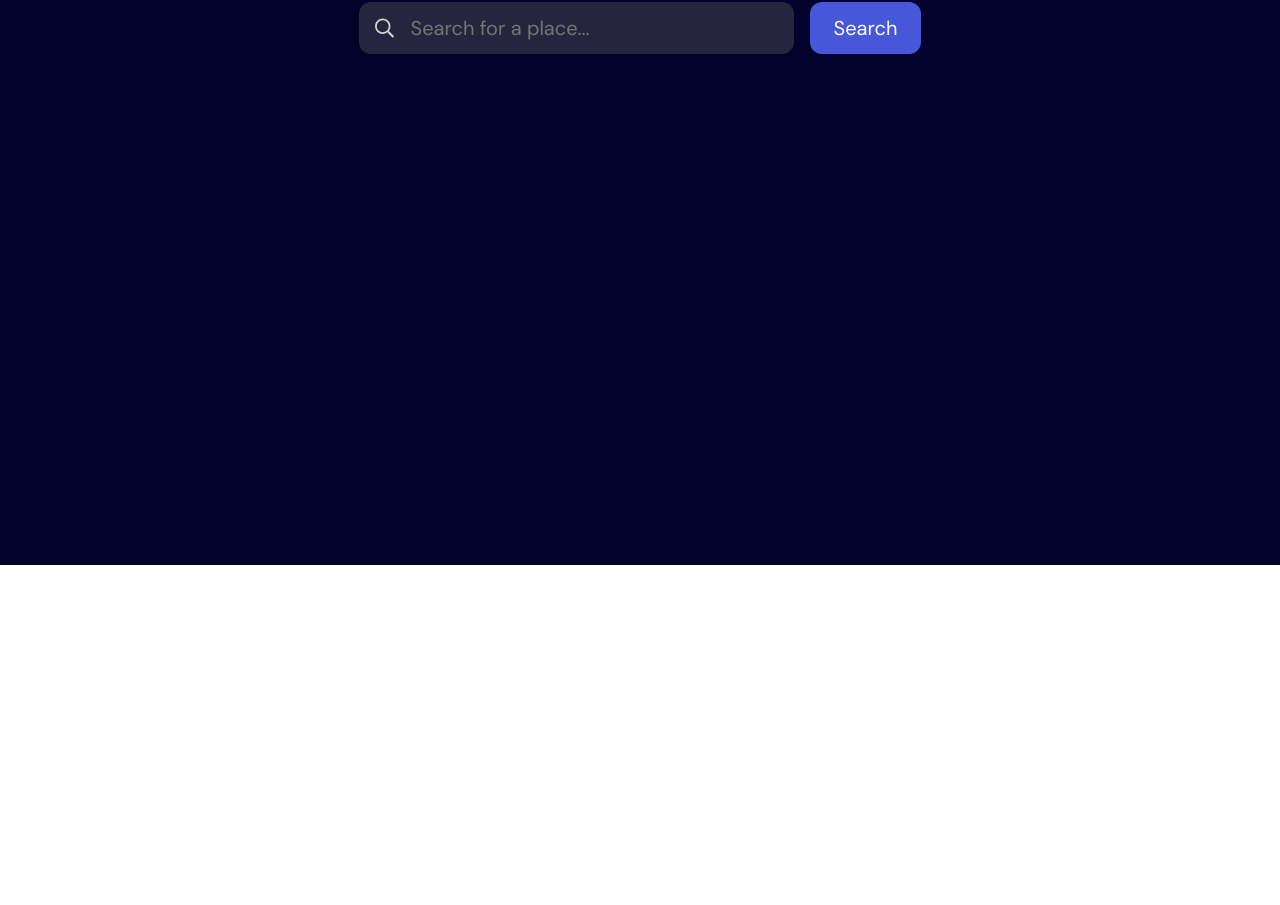
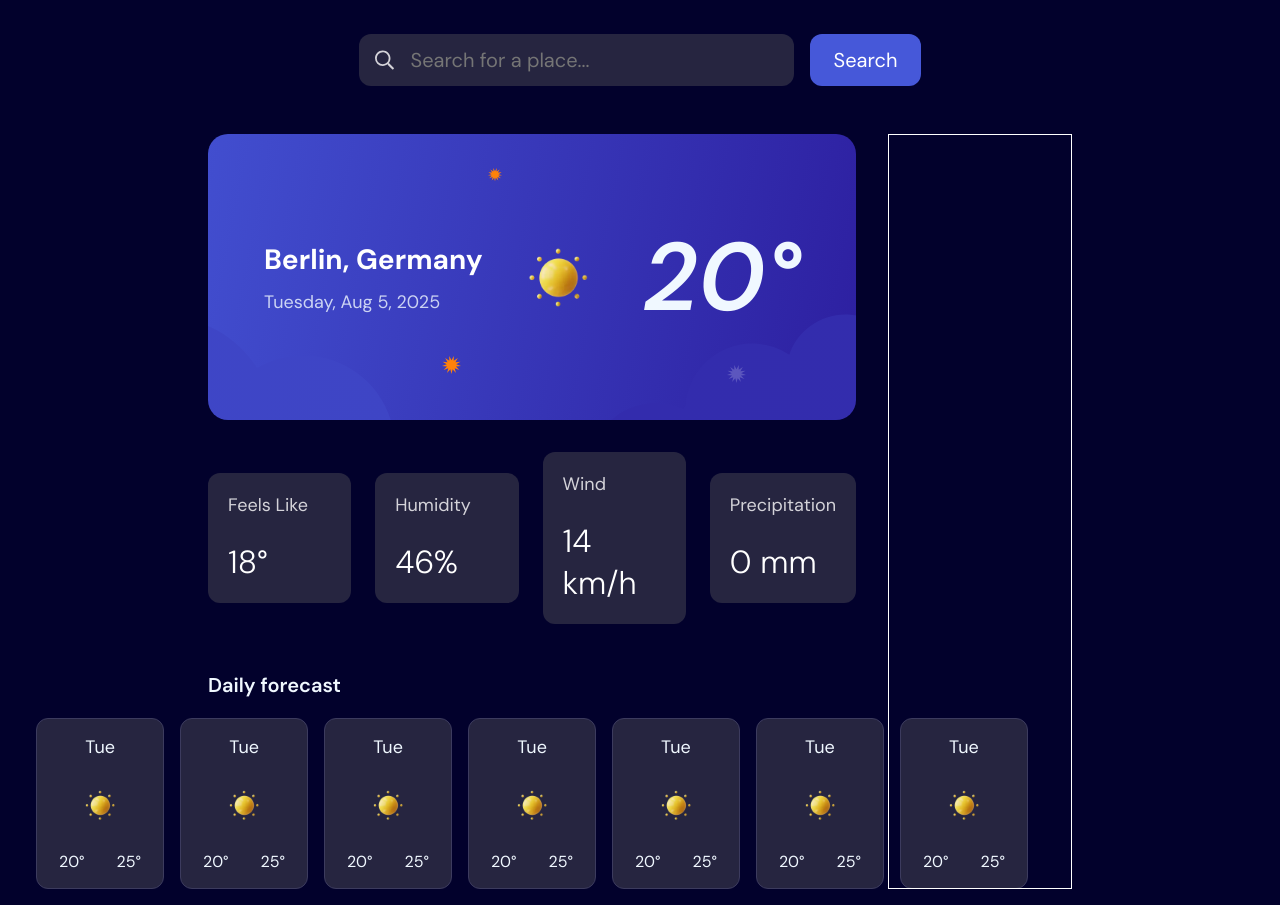
Before and after one commit to MuhammedZeki/WeatherApp, a React (Vite) app: page / in a window 1280 px wide. Shown: the part 235-1140 px from the top of the page. Before the commit the page ends 800 px from the top, so only its background shows below. Built offline with nearby package versions, Linux system fonts and the light colour scheme.

Commit message:
Home Page-left content added

```diff
--- a/src/App.css
+++ b/src/App.css
@@ -4,7 +4,7 @@
   height: 100%;
 }
 .container {
-  width: 90%;
+  width: 75%;
   margin: 0 auto;
   padding: 1rem 0;
   height: 100%;
--- a/src/css/Header/HeaderPage.css
+++ b/src/css/Header/HeaderPage.css
@@ -3,6 +3,7 @@
   align-items: center;
   justify-content: space-between;
   position: relative;
+  padding: 1rem 4rem;
 }
 .menuBar {
   display: flex;
--- a/src/css/home/HomePage.css
+++ b/src/css/home/HomePage.css
@@ -3,3 +3,157 @@
   flex-direction: column;
   align-items: center;
 }
+.main-content {
+  display: flex;
+  gap: 2rem;
+  margin-top: 3rem;
+  width: 90%;
+  height: 100%;
+}
+.left-content {
+  display: flex;
+  flex-direction: column;
+  gap: 3rem;
+  width: 75%;
+  color: aliceblue;
+}
+.weather-info-container {
+  display: flex;
+  flex-direction: column;
+  gap: 2rem;
+}
+.weather-info {
+  background: url("../../assets/images/bg-today-large.svg");
+  background-repeat: no-repeat;
+  background-position: center;
+  background-size: cover;
+  display: flex;
+  height: 286px;
+
+  align-items: center;
+  justify-content: space-between;
+  padding: 0 3.5rem;
+  border-radius: 20px;
+}
+.location-info {
+  display: flex;
+  flex-direction: column;
+  gap: 0.75rem;
+}
+
+.location-info span {
+  color: #fff;
+  font-family: "DM Sans", sans-serif;
+  font-weight: 700;
+  font-size: 1.75rem;
+}
+.location-info p {
+  opacity: 80%;
+  font-family: "DM Sans", sans-serif;
+  font-weight: 400;
+  font-size: 1.125rem;
+}
+.temperature-container {
+  display: flex;
+  align-items: center;
+  justify-content: center;
+  gap: 1.5rem;
+}
+.temperature-container span {
+  font-family: "DM Sans", sans-serif;
+  font-weight: 600;
+  font-style: italic;
+  font-size: 6rem;
+}
+.temperature-container img {
+  width: 120px;
+  height: 120px;
+}
+.weather-details-container {
+  display: flex;
+  align-items: center;
+  gap: 1.5rem;
+}
+.feels-like-container,
+.humidity-like-container,
+.wind-like-container,
+.pre-like-container {
+  background-color: #262540;
+  padding: 1.25rem;
+  display: flex;
+  flex-direction: column;
+  gap: 1.5rem;
+  border-radius: 12px;
+  flex: 1;
+}
+.feels-like-container p,
+.humidity-like-container p,
+.wind-like-container p,
+.pre-like-container p {
+  font-family: "DM Sans", sans-serif;
+  font-weight: 400;
+  font-size: 1.125rem;
+  color: #d4d3d9;
+}
+.feels-like-container span,
+.humidity-like-container span,
+.wind-like-container span,
+.pre-like-container span {
+  font-family: "DM Sans", sans-serif;
+  font-weight: 300;
+  font-size: 2rem;
+  color: #fff;
+}
+.daily-info-container {
+  display: flex;
+  flex-direction: column;
+  gap: 1.25rem;
+}
+.daily-info-container h3 {
+  font-family: "DM Sans", sans-serif;
+  font-weight: 600;
+  font-size: 1.25rem;
+}
+.daily-forecast {
+  display: flex;
+  align-items: center;
+  justify-content: center;
+  gap: 1rem;
+}
+.weather-card {
+  background-color: #262540;
+  border-radius: 12px;
+  padding: 1rem 0.375rem;
+  display: flex;
+  flex-direction: column;
+  align-items: center;
+  justify-content: center;
+  gap: 1rem;
+  flex: 1;
+  border: 1px solid #3c3b5e;
+}
+.weather-card span {
+  font-family: "DM Sans", sans-serif;
+  font-weight: 400;
+  font-size: 1.125rem;
+}
+.weather-card img {
+  width: 60px;
+  height: 60px;
+}
+.temperature-range {
+  display: flex;
+  align-items: center;
+  justify-content: space-between;
+  width: 100%;
+}
+.temperature-range p {
+  font-family: "DM Sans", sans-serif;
+  font-weight: 400;
+  font-size: 1rem;
+  padding: 0 1rem;
+}
+.right-content {
+  width: 25%;
+  border: 1px solid #fff;
+}
--- a/src/css/home/search/SearchBarPage.css
+++ b/src/css/home/search/SearchBarPage.css
@@ -73,7 +73,7 @@
 }
 @media (max-width: 600px) {
   .searchTitle {
-    width: 482px;
+    width: 343px;
     text-align: center;
   }
   .searchBar {
--- a/src/pages/HomePage.jsx
+++ b/src/pages/HomePage.jsx
@@ -1,11 +1,114 @@
 import { useState } from "react";
 import SearchBar from "../_components/home/SearchBar";
-
+import "../css/home/HomePage.css";
+import WeatherImg from "../assets/images/icon-sunny.webp";
 const HomePage = () => {
   const [inputText, setInputText] = useState("");
   return (
     <div className="main-home">
       <SearchBar inputText={inputText} setInputText={setInputText} />
+      <div className="main-content">
+        <div className="left-content">
+          <div className="weather-info-container">
+            <div className="weather-info">
+              <div className="location-info">
+                <span>Berlin, Germany</span>
+                <p>Tuesday, Aug 5, 2025</p>
+              </div>
+              <div className="temperature-container">
+                <img src={WeatherImg} alt="" />
+                <span>20°</span>
+              </div>
+            </div>
+            <div className="weather-details-container">
+              <div className="feels-like-container">
+                <p>Feels Like</p>
+                <span>18°</span>
+              </div>
+              <div className="humidity-like-container">
+                <p>Humidity</p>
+                <span>46%</span>
+              </div>
+              <div className="wind-like-container">
+                <p>Wind</p>
+                <span>14 km/h</span>
+              </div>
+              <div className="pre-like-container">
+                <p>Precipitation</p>
+                <span>0 mm</span>
+              </div>
+            </div>
+          </div>
+          <div className="daily-info-container">
+            <h3>Daily forecast</h3>
+            <div className="daily-forecast">
+              <div className="weather-card">
+                <span>Tue</span>
+                <img src={WeatherImg} alt="" />
+                <div className="temperature-range">
+                  <p>20°</p>
+                  <p>25°</p>
+                </div>
+              </div>
+              <div className="weather-card">
+                <span>Tue</span>
+                <img src={WeatherImg} alt="" />
+
+                <div className="temperature-range">
+                  <p>20°</p>
+                  <p>25°</p>
+                </div>
+              </div>
+              <div className="weather-card">
+                <span>Tue</span>
+                <img src={WeatherImg} alt="" />
+
+                <div className="temperature-range">
+                  <p>20°</p>
+                  <p>25°</p>
+                </div>
+              </div>
+              <div className="weather-card">
+                <span>Tue</span>
+                <img src={WeatherImg} alt="" />
+
+                <div className="temperature-range">
+                  <p>20°</p>
+                  <p>25°</p>
+                </div>
+              </div>
+              <div className="weather-card">
+                <span>Tue</span>
+                <img src={WeatherImg} alt="" />
+
+                <div className="temperature-range">
+                  <p>20°</p>
+                  <p>25°</p>
+                </div>
+              </div>
+              <div className="weather-card">
+                <span>Tue</span>
+                <img src={WeatherImg} alt="" />
+
+                <div className="temperature-range">
+                  <p>20°</p>
+                  <p>25°</p>
+                </div>
+              </div>
+              <div className="weather-card">
+                <span>Tue</span>
+                <img src={WeatherImg} alt="" />
+
+                <div className="temperature-range">
+                  <p>20°</p>
+                  <p>25°</p>
+                </div>
+              </div>
+            </div>
+          </div>
+        </div>
+        <div className="right-content"></div>
+      </div>
     </div>
   );
 };
```
